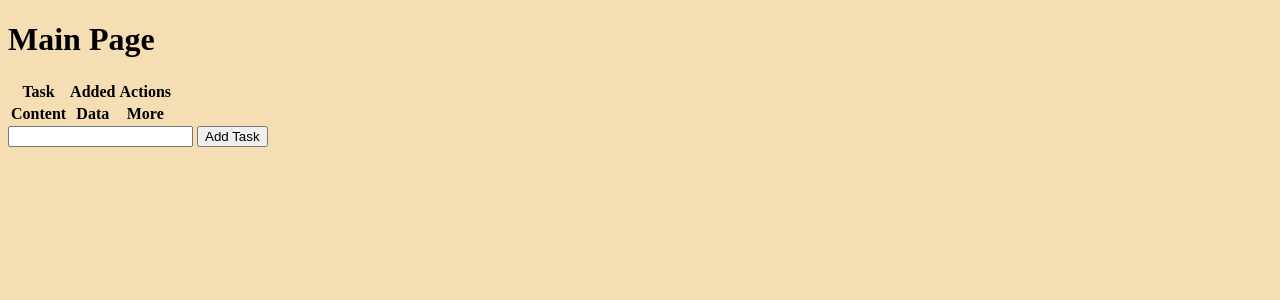
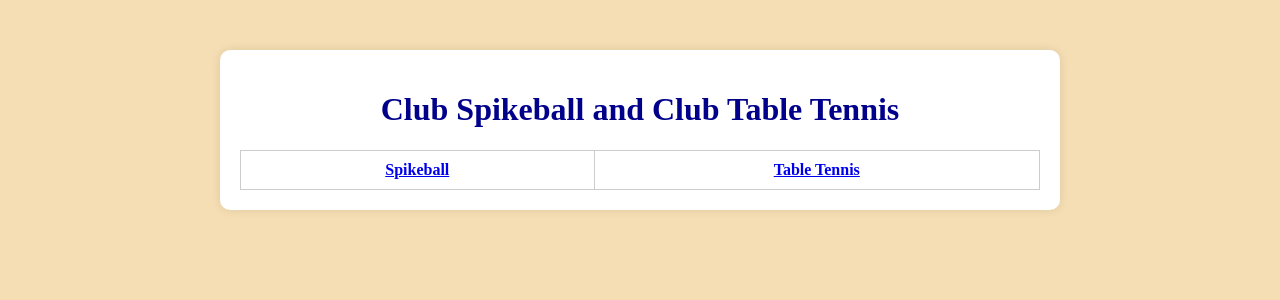
Before and after one commit to njpiombino/STT_Website, a Flask app: page / in a window 1280 px wide. Shown: the top 300 px of the page. Run offline with Flask 3, Linux system fonts and the light colour scheme; lists and menus that the app fills with data are empty.

Commit message:
Add Spikeball and Table Tennis pages

```diff
--- a/app.py
+++ b/app.py
@@ -12,6 +12,14 @@ Scss(app)
 def index():
     return render_template("index.html")
 
+@app.route("/spikeball")
+def spikeball():
+    return render_template('spikeball.html')
+
+@app.route("/tableTennis")
+def tableTennis():
+    return render_template('tableTennis.html')
+
 
 # Runner and Debugger
 if __name__ == "__main__":
--- a/static/styles.css
+++ b/static/styles.css
@@ -1,3 +1,29 @@
 body {
   background-color: wheat;
+}
+
+.content {
+  max-width: 800px;
+  margin: 50px auto;
+  padding: 20px;
+  background-color: #fff;
+  border-radius: 10px;
+  box-shadow: 0 0 10px rgba(0, 0, 0, 0.1);
+  text-align: center;
+}
+.content h1 {
+  color: darkblue;
+}
+.content table {
+  width: 100%;
+  margin-top: 20px;
+  border-collapse: collapse;
+}
+.content table th, .content table td {
+  padding: 10px;
+  border: 1px solid #ccc;
+}
+.content table th th, .content table td th {
+  background-color: #f0f0f0;
+  color: #333;
 }/*# sourceMappingURL=styles.css.map */
--- a/static/styles.scss
+++ b/static/styles.scss
@@ -1,3 +1,33 @@
 body {
     background-color: wheat;
 }
+
+.content {
+    max-width: 800px;
+    margin: 50px auto;
+    padding: 20px;
+    background-color: #fff;
+    border-radius: 10px;
+    box-shadow: 0 0 10px rgba(0, 0, 0, 0.1);
+    text-align: center;
+
+    h1 {
+        color: darkblue;
+    }
+
+    table {
+        width: 100%;
+        margin-top: 20px;
+        border-collapse: collapse;
+
+        th,td {
+            padding: 10px;
+            border: 1px solid #ccc;
+
+            th {
+                background-color: #f0f0f0;
+                color: #333;
+            }
+        }
+    }
+}
--- a/templates/index.html
+++ b/templates/index.html
@@ -6,23 +6,17 @@
 
 {% block body %}
 <div class="content">
-            <h1>Main Page</h1>
-            <table>
-                <tr>
-                    <th>Task</th>
-                    <th>Added</th>
-                    <th>Actions</th>
-                </tr>
-                <tr>
-                    <th>Content</th>
-                    <th>Data</th>
-                    <th>More</th>
-                </tr>
-            </table>
-            <form action="">
-                <input type="text" name="content" id="content" />
-                <input type="submit" value="Add Task" id="btn_add" />
-            </form>
-        </div>
+    <h1>Club Spikeball and Club Table Tennis</h1>
+    <table>
+        <tr>
+            <th>
+                <a href="/spikeball">Spikeball</a>
+            </th>
+            <th>
+                <a href="/tableTennis">Table Tennis</a>
+            </th>
+        </tr>
+    </table>
+</div>
 
 {% endblock %}
```
Also changed, not shown: index.html (deleted, +0 -11 lines), templates/spikeball.html (added, +17 -0 lines), templates/tableTennis.html (added, +17 -0 lines), 1 other file.
